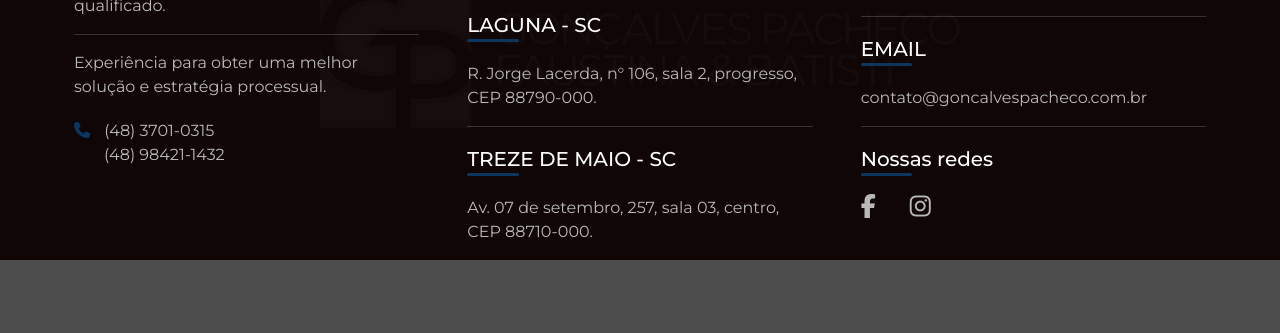
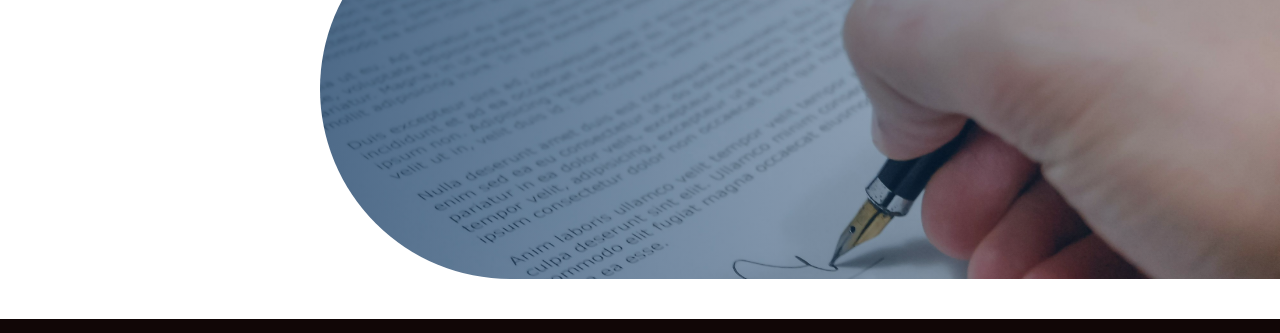
Before and after one commit to iurysm1/goncalvespacheco, a plain HTML site: page home/home.html in a window 1280 px wide. Shown: the part 2652-2985 px from the top of the page. Before the commit the page ends 2912 px from the top, so only its background shows below. Drawn offline with nearby package versions, Linux system fonts and the light colour scheme.

Commit message:
Começando a section do segundoSlogan

```diff
--- a/home/home.html
+++ b/home/home.html
@@ -10,6 +10,7 @@
     <link rel="stylesheet" href="slider/slider.css">
     <link rel="stylesheet" href="areasAtuacao/areasAtuacao.css">
     <link rel="stylesheet" href="primeiroSlogan/primeiroSlogan.css">
+    <link rel="stylesheet" href="segundoSlogan/segundoSlogan.css">
     <script src="https://kit.fontawesome.com/08a72f5c5b.js" crossorigin="anonymous"></script>
 
 
@@ -350,6 +351,7 @@
                             <div class="tooltip">Facebook</div>
                           </li>
                       </ul>
+
                     <div id="sobreTooltip">
                       <h2 id="nomeFuncionarioMobile">ORLANDO GONÇALVES PACHECO JÚNIOR</h2>
                       <div class="tooltip">
@@ -392,6 +394,20 @@
                       "></div>
                       <div class="background" style="background-image: url('/imagens/sliderHome/colaboradores/guilherme.svg');"></div>
                   </div>
+                </div>
+              </div>
+            </div>
+        </section>
+
+        <section id="segundoSlogan">
+          <div class="container-fluid">
+            <div class="row">
+              <div class="col" id="esquerda">
+                <div id="divFaixaAzul">
+                </div>
+                </div>
+              <div class="col" id="direita">
+                <div id="faixaAzulHorizontalDireitaBorda"></div>
               </div>
             </div>
           </div>
@@ -478,6 +494,7 @@
     <script src="slider/slider.js"></script>
     <script type="module" src="primeiroSlogan/primeiroSlogan.js"></script>
     <script type="module" src="areasAtuacao/areasAtuacao.js"></script>
+    <script type="module" src="segundoSlogan/segundoSlogan.js"></script>
     <script src="https://cdn.jsdelivr.net/npm/bootstrap@5.3.2/dist/js/bootstrap.bundle.min.js" integrity="sha384-C6RzsynM9kWDrMNeT87bh95OGNyZPhcTNXj1NW7RuBCsyN/o0jlpcV8Qyq46cDfL" crossorigin="anonymous"></script>
 
 </body>
--- /dev/null
+++ b/home/segundoSlogan/segundoSlogan.css
@@ -0,0 +1,39 @@
+@charset "UTF-8";
+
+
+#segundoSlogan{
+    overflow: hidden;
+    height: 460px;
+    /*background-color: #31313D;*/
+}
+
+#segundoSlogan .container-fluid{
+    margin: 0;
+    padding: 0;
+
+
+}
+
+#segundoSlogan .row{
+    padding: 40px;
+    height: 100% !important;
+}
+
+
+
+#segundoSlogan #direita{
+    display: flex;
+    align-items: center;
+    justify-content: end;
+    height: 100%;
+}
+
+#faixaAzulHorizontalDireitaBorda{
+    height: 380px;
+    width: 960px;
+    margin-right: -40px;
+    background-image: linear-gradient(to right, #0b3560ab 0%, #0b356038 100%), url("/imagens/segundoSlogan/bannerM.png");
+    background-color: black;
+    background-size: cover;
+    border-radius: 200px 0 0 200px;
+}
--- a/style-NAV.css
+++ b/style-NAV.css
@@ -32,6 +32,8 @@
     margin: 0px;
     padding: 0px;
     font-family: 'Montserrat', Arial, sans-serif;
+    user-select: none;
+
 }
 
 
```
Also changed, not shown: home/segundoSlogan/segundoSlogan.js (added), imagens/segundoSlogan/banner.png (added), imagens/segundoSlogan/bannerM.png (added), 1 other file. Lines whose indentation alone changed are shown as unchanged.
